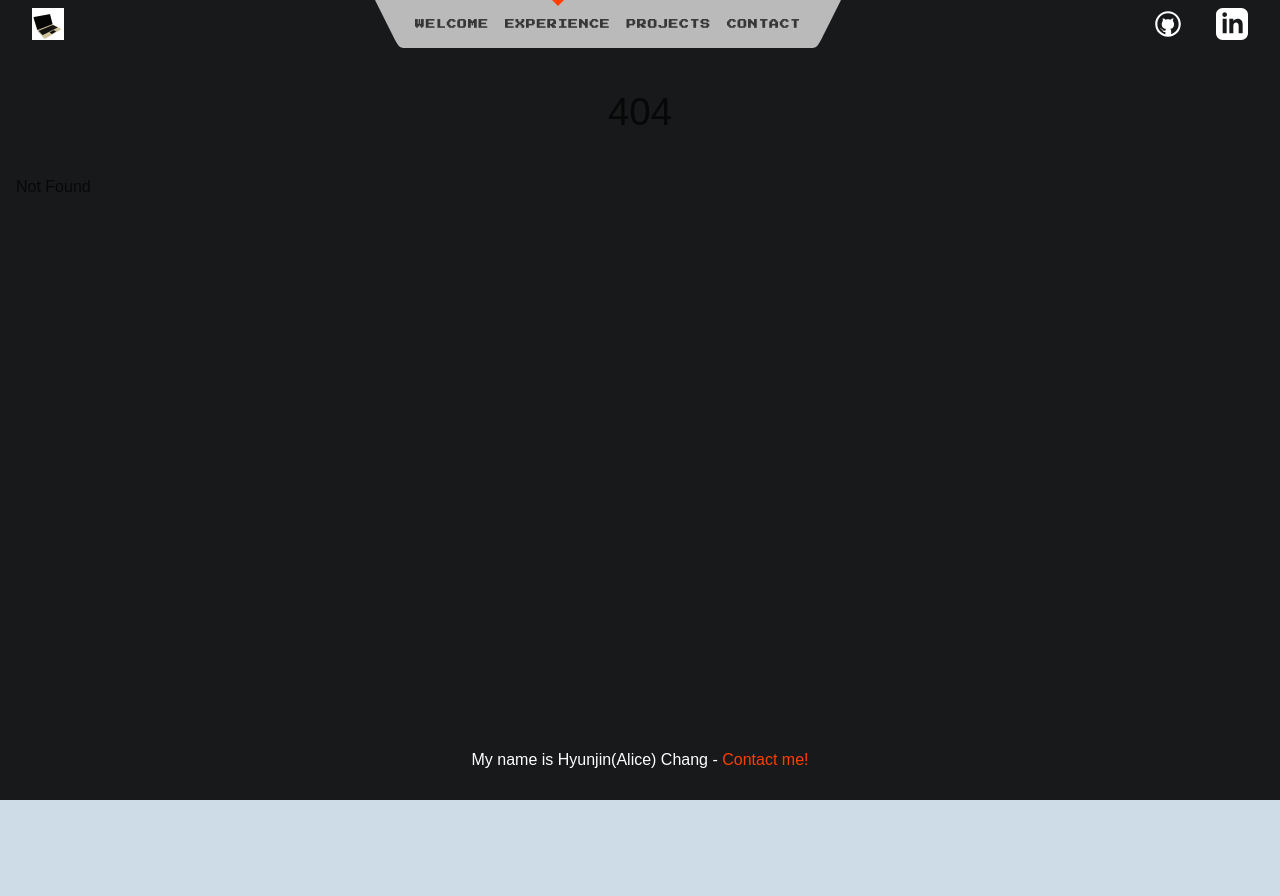
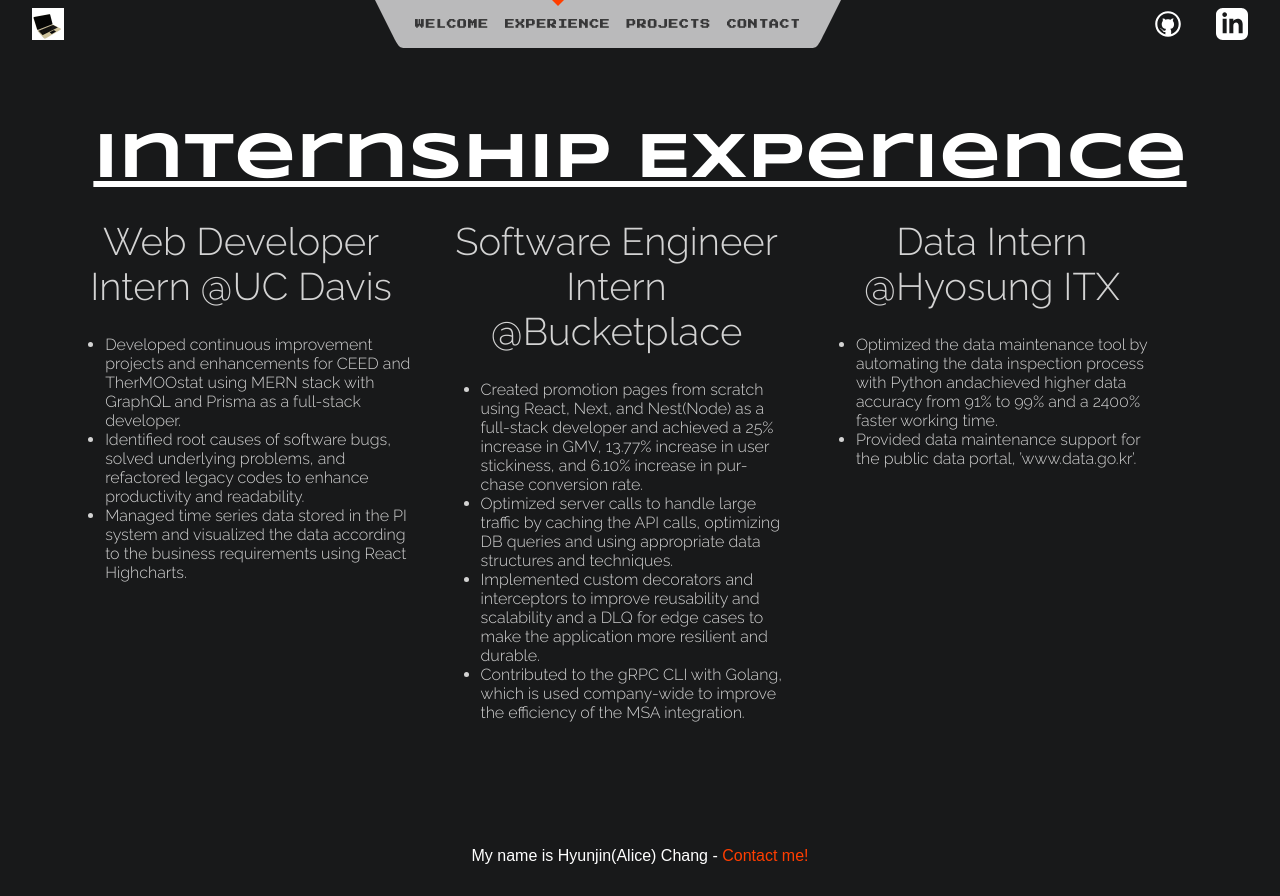
Before and after one commit to chj2788/svelte-portfolio, a SvelteKit app: page /experience in a window 1280 px wide. Before the commit this address had no page. Before the commit the page ends 800 px from the top, so only its background shows below. Built offline with nearby package versions, Linux system fonts and the light colour scheme.

Commit message:
implement experience page

```diff
--- /dev/null
+++ b/src/routes/experience/+page.svelte
@@ -0,0 +1,65 @@
+<svelte:head>
+	<title>Experience</title>
+	<meta name="description" content="Experience page" />
+</svelte:head>
+
+<script lang="ts">
+
+</script>
+<div class="experience-wrapper">
+	<div class="intro-text">Internship Experience</div>
+	<div class="experience-list">
+		<div class="description">
+			<h1>Web Developer Intern @UC Davis</h1>
+			<ul>
+				<li>Developed continuous improvement projects and enhancements for CEED and TherMOOstat using MERN stack with GraphQL and Prisma as a full-stack developer.</li>
+				<li>Identified root causes of software bugs, solved underlying problems, and refactored legacy codes to enhance productivity and readability.</li>
+				<li>Managed time series data stored in the PI system and visualized the data according to the business requirements using React Highcharts.</li>
+			</ul>
+		</div>
+		<div class="description">
+			<h1>Software Engineer Intern @Bucketplace</h1>
+			<ul>
+				<li>Created promotion pages from scratch using React, Next, and Nest(Node) as a full-stack developer and achieved a 25% increase in GMV, 13.77% increase in user stickiness, and 6.10% increase in pur- chase conversion rate.</li>
+				<li>Optimized server calls to handle large traffic by caching the API calls, optimizing DB queries and using appropriate data structures and techniques.</li>
+				<li>Implemented custom decorators and interceptors to improve reusability and scalability and a DLQ for edge cases to make the application more resilient and durable.</li>
+				<li>Contributed to the gRPC CLI with Golang, which is used company-wide to improve the efficiency of the MSA integration.</li>
+			</ul>
+		</div>
+		<div class="description">
+			<h1>Data Intern @Hyosung ITX</h1>
+			<ul>
+				<li>Optimized the data maintenance tool by automating the data inspection process with Python andachieved higher data accuracy from 91% to 99% and a 2400% faster working time.</li>
+				<li>Provided data maintenance support for the public data portal, ’www.data.go.kr’.</li>
+			</ul>
+		</div>
+	</div>
+</div>
+
+
+<style>
+	.intro-text {
+		font-size: 4em;
+		color: white;
+		font-family: 'Syncopate', sans-serif;
+		text-align: center;
+		text-decoration: underline;
+	}
+	.experience-list {
+    display: flex;
+  }
+
+	.experience-wrapper {
+		display: flex;
+		flex-direction: column;
+		width:94%;
+		margin: 5% 3%;
+	}
+
+	.description {
+		font-family: 'Raleway', sans-serif;
+		color: lightgrey;
+		width: 30%;
+		margin: 0 1%;
+	}
+</style>
--- /dev/null
+++ b/src/routes/experience/+page.ts
@@ -0,0 +1,9 @@
+import { dev } from '$app/environment';
+
+// we don't need any JS on this page, though we'll load
+// it in dev so that we get hot module replacement
+export const csr = dev;
+
+// since there's no dynamic data here, we can prerender
+// it so that it gets served as a static asset in production
+export const prerender = true;
```
